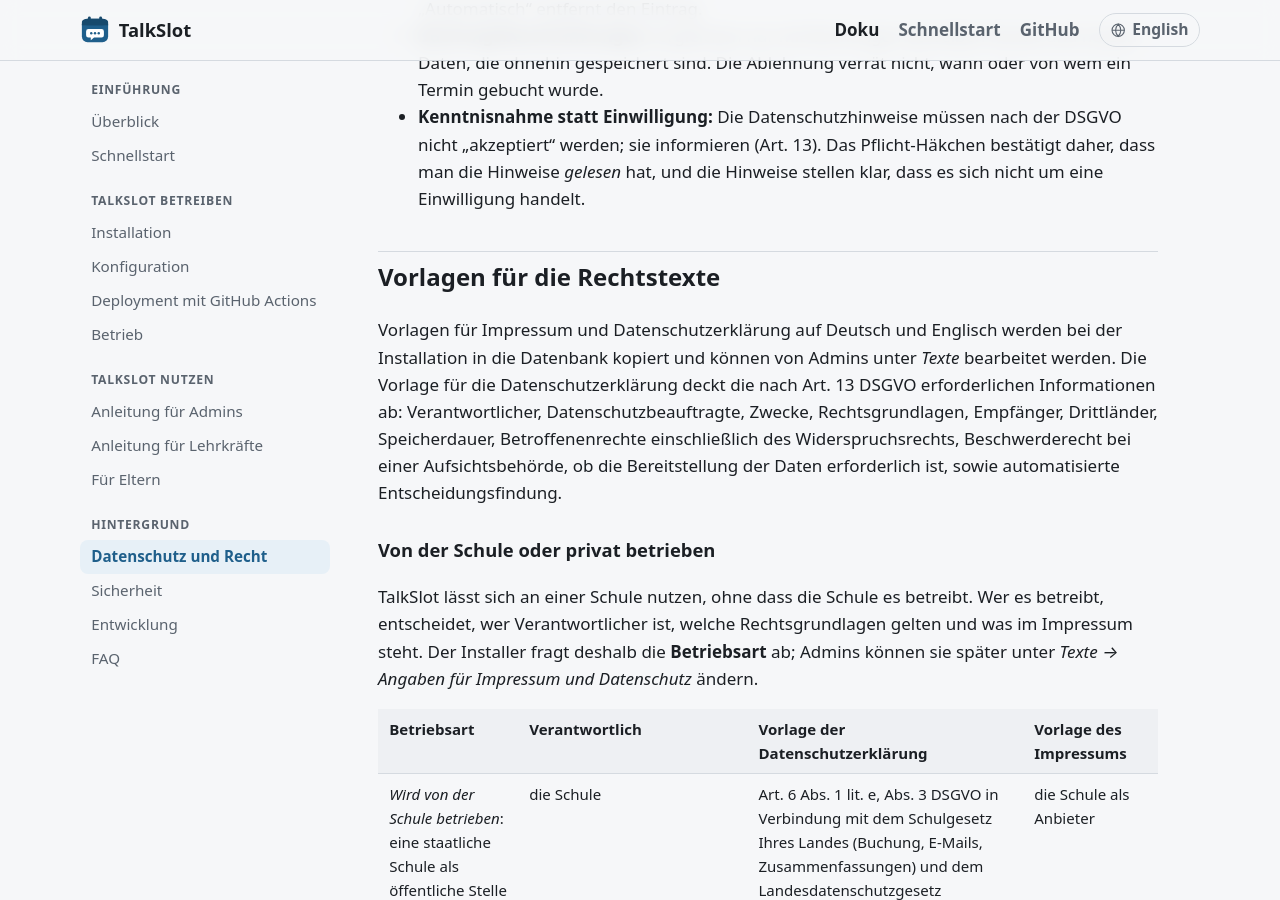
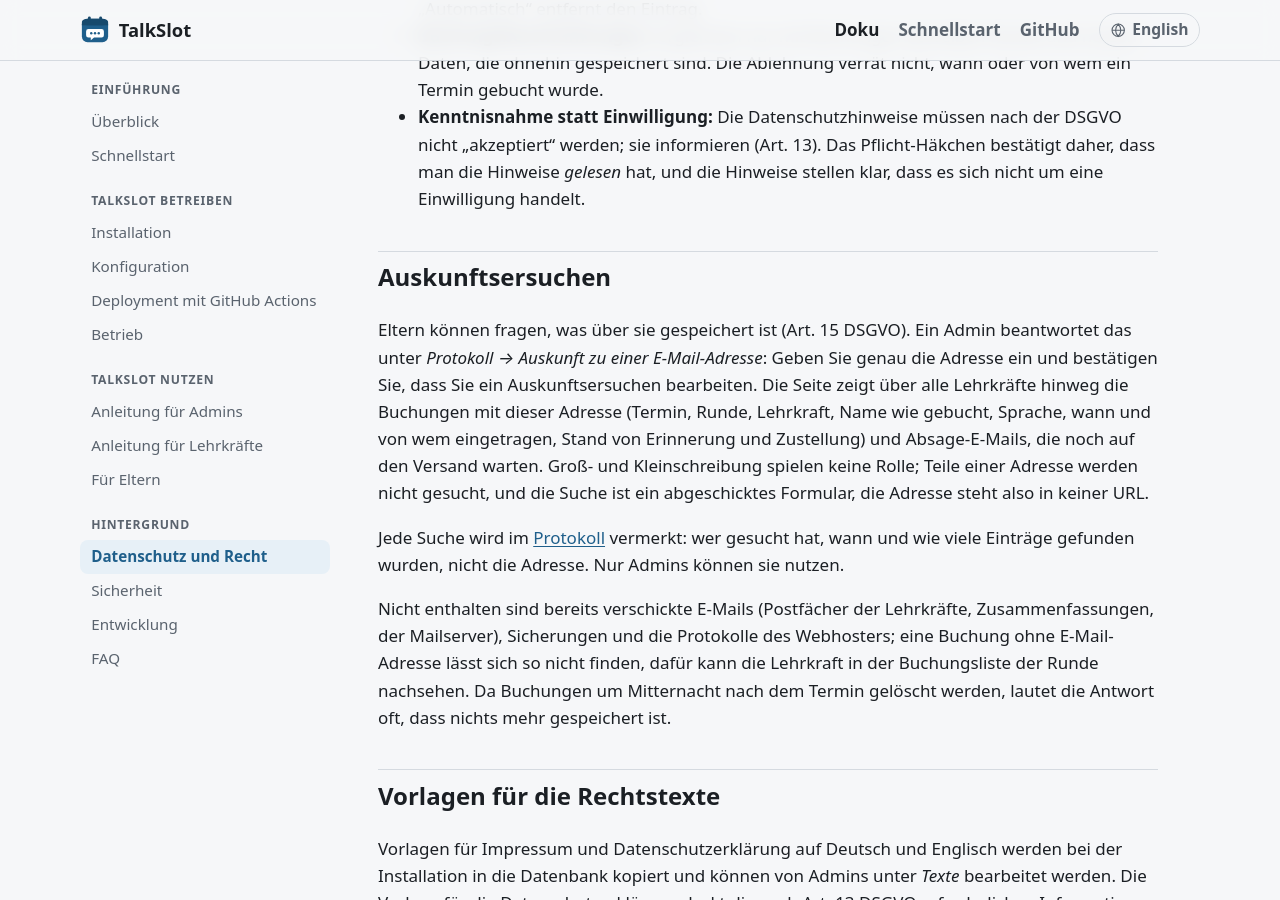
Before and after one commit to skornehl/talkslot, a Jekyll site: the page built from docs/de/guide/privacy.md, in a window 1280 px wide and 900 px high, scrolled down 4590 px. Built offline with Jekyll 4.4.1, drawn with Linux system fonts in a browser that asks for light colours.

Commit message:
feat(admin): logged search for requests for access: smoke test and docs (P3-7)

```diff
--- a/docs/de/guide/privacy.md
+++ b/docs/de/guide/privacy.md
@@ -126,6 +126,24 @@ Datenschutzerklärung.
 - **Kenntnisnahme statt Einwilligung:** Die Datenschutzhinweise müssen nach der DSGVO nicht „akzeptiert“
   werden; sie informieren (Art. 13). Das Pflicht-Häkchen bestätigt daher, dass man die Hinweise *gelesen*
   hat, und die Hinweise stellen klar, dass es sich nicht um eine Einwilligung handelt.
+
+## Auskunftsersuchen {#requests-for-access}
+
+Eltern können fragen, was über sie gespeichert ist (Art. 15 DSGVO). Ein Admin beantwortet das unter
+*Protokoll → Auskunft zu einer E-Mail-Adresse*: Geben Sie genau die Adresse ein und bestätigen Sie, dass Sie ein
+Auskunftsersuchen bearbeiten. Die Seite zeigt über alle Lehrkräfte hinweg die Buchungen mit dieser Adresse
+(Termin, Runde, Lehrkraft, Name wie gebucht, Sprache, wann und von wem eingetragen, Stand von Erinnerung und
+Zustellung) und Absage-E-Mails, die noch auf den Versand warten. Groß- und Kleinschreibung spielen keine Rolle;
+Teile einer Adresse werden nicht gesucht, und die Suche ist ein abgeschicktes Formular, die Adresse steht also in
+keiner URL.
+
+Jede Suche wird im [Protokoll]({{ '/de/guide/admin/' | relative_url }}#protokoll) vermerkt: wer gesucht hat, wann
+und wie viele Einträge gefunden wurden, nicht die Adresse. Nur Admins können sie nutzen.
+
+Nicht enthalten sind bereits verschickte E-Mails (Postfächer der Lehrkräfte, Zusammenfassungen, der Mailserver),
+Sicherungen und die Protokolle des Webhosters; eine Buchung ohne E-Mail-Adresse lässt sich so nicht finden, dafür
+kann die Lehrkraft in der Buchungsliste der Runde nachsehen. Da Buchungen um Mitternacht nach dem Termin gelöscht
+werden, lautet die Antwort oft, dass nichts mehr gespeichert ist.
 
 ## Vorlagen für die Rechtstexte
 
```
Also changed, not shown: docs/de/guide/admin.md (+4 -0 lines), docs/guide/admin.md (+4 -0 lines), docs/guide/privacy.md (+17 -0 lines), README.md, 1 other file.
